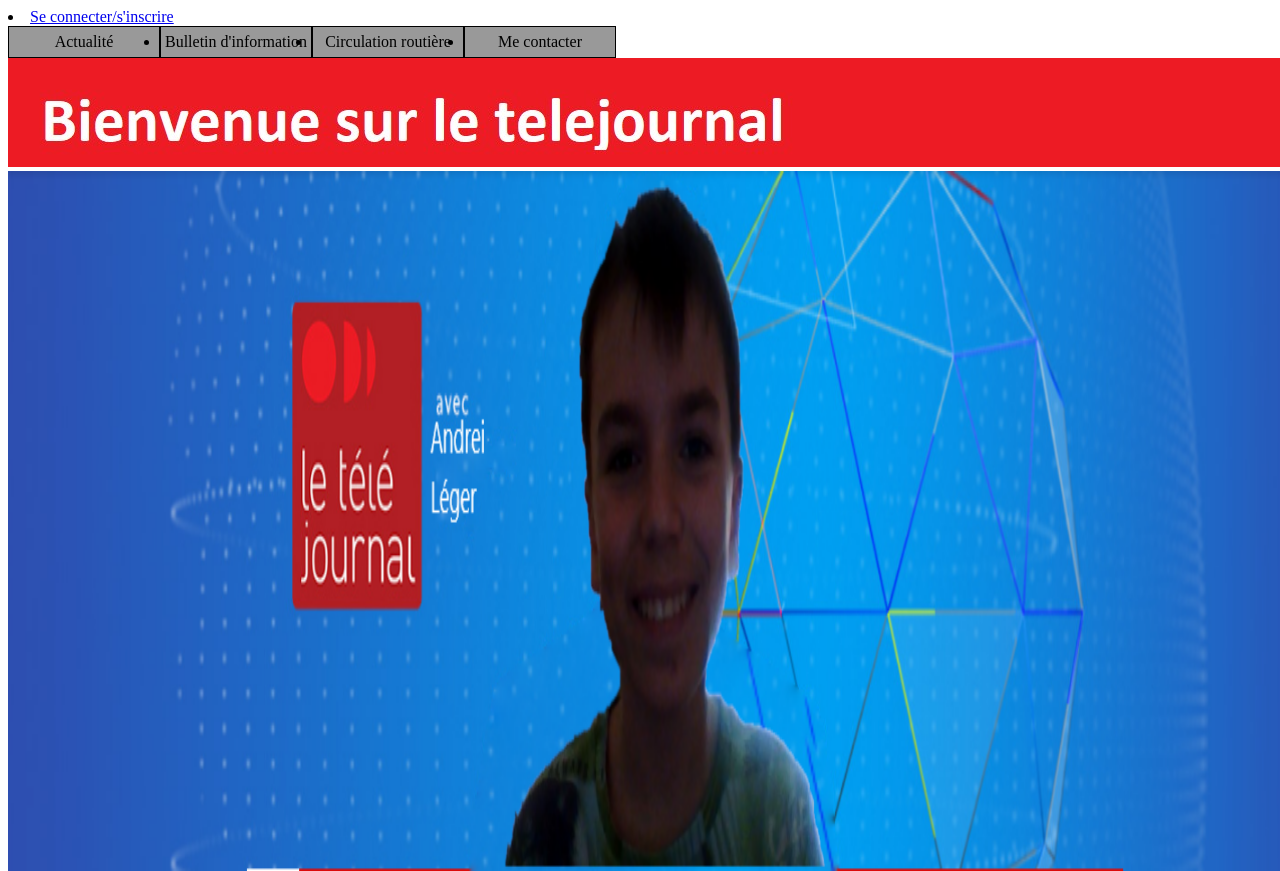
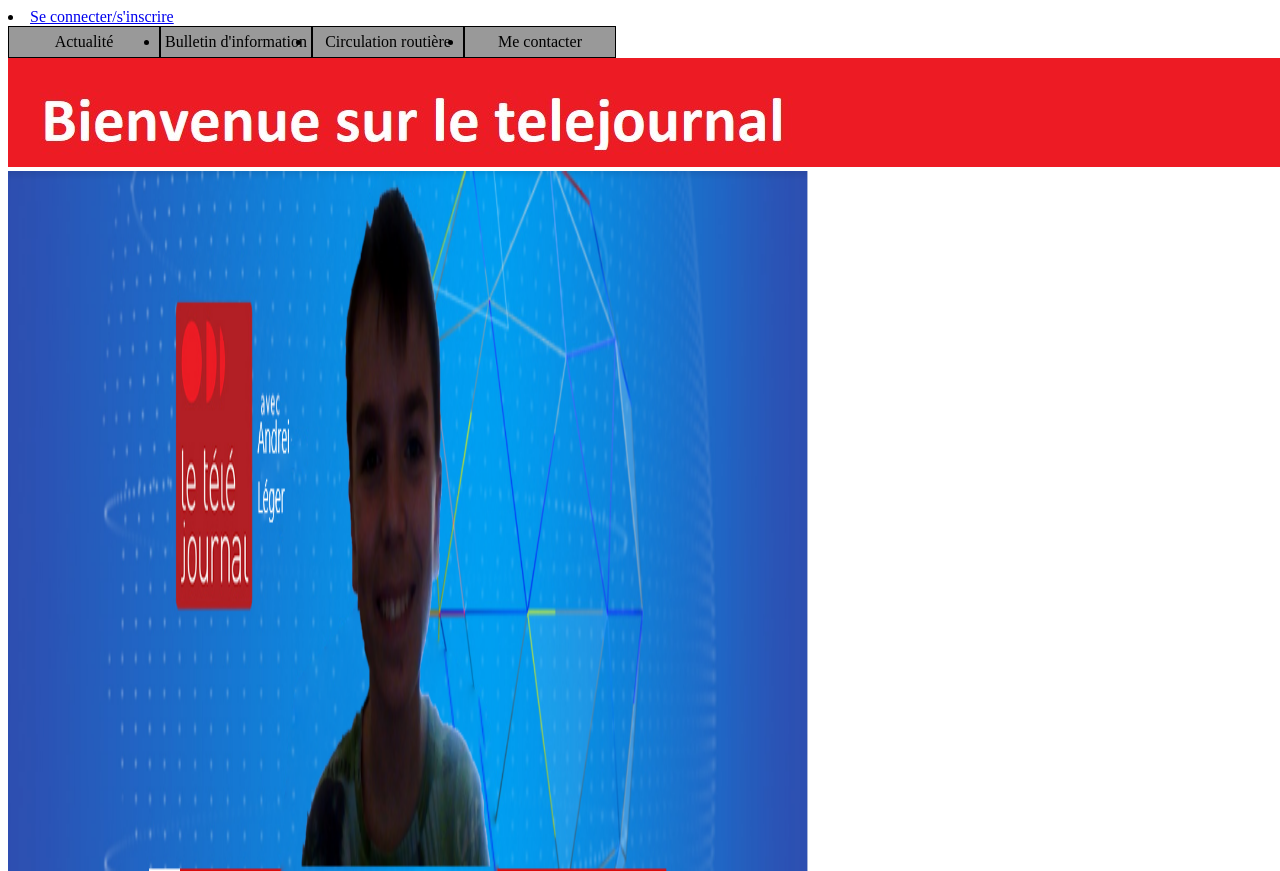
Before and after one commit to journaliste/Le-telejournal.com, a plain HTML site: page index.html in a window 1280 px wide. Shown: the top 871 px of the page. Drawn offline with Linux system fonts and the light colour scheme.

Commit message:
Update index.html

```diff
--- a/index.html
+++ b/index.html
@@ -64,7 +64,7 @@
     </div>
 
     <img src="asas.jpg">
-    <img src="1212.png" width="1355" height="700">
+    <img src="1212.png" width="800" height="700">
 <center>Aller sur le 13H</center>
     <center>
 
```
